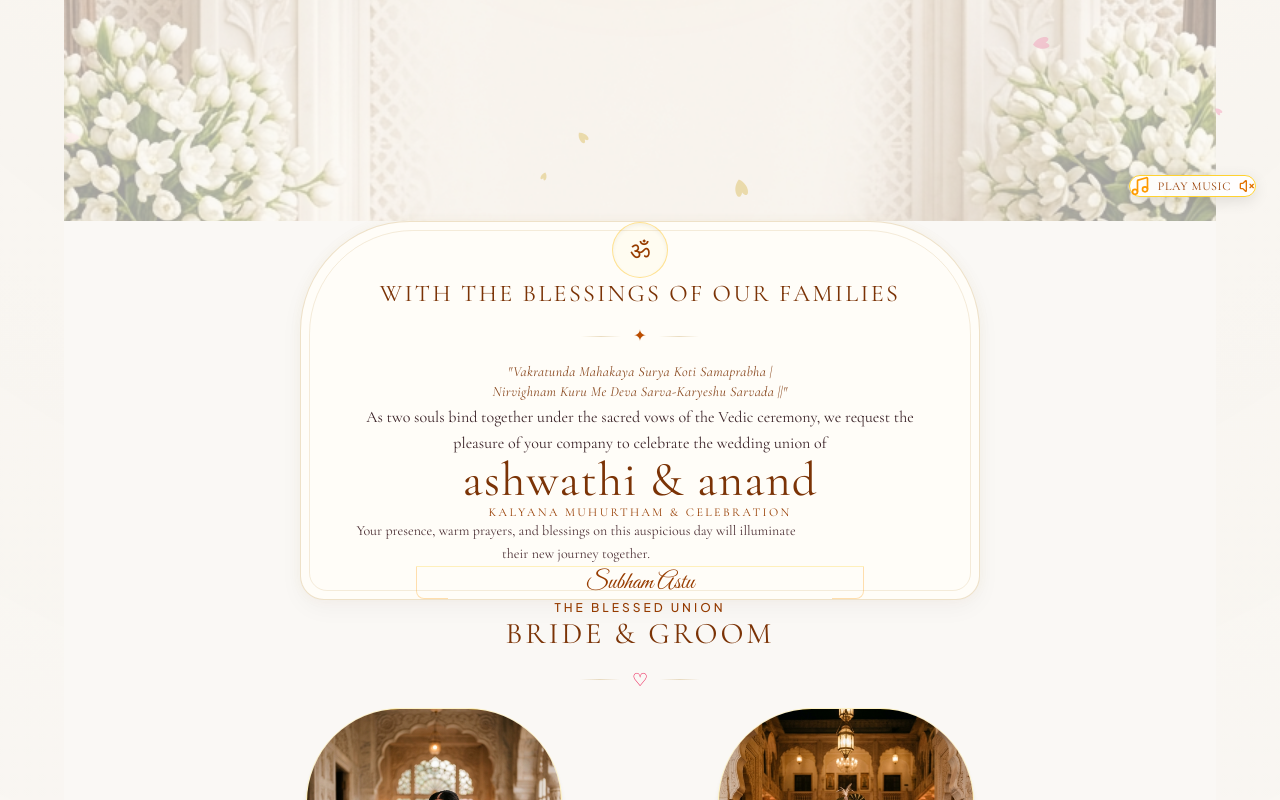
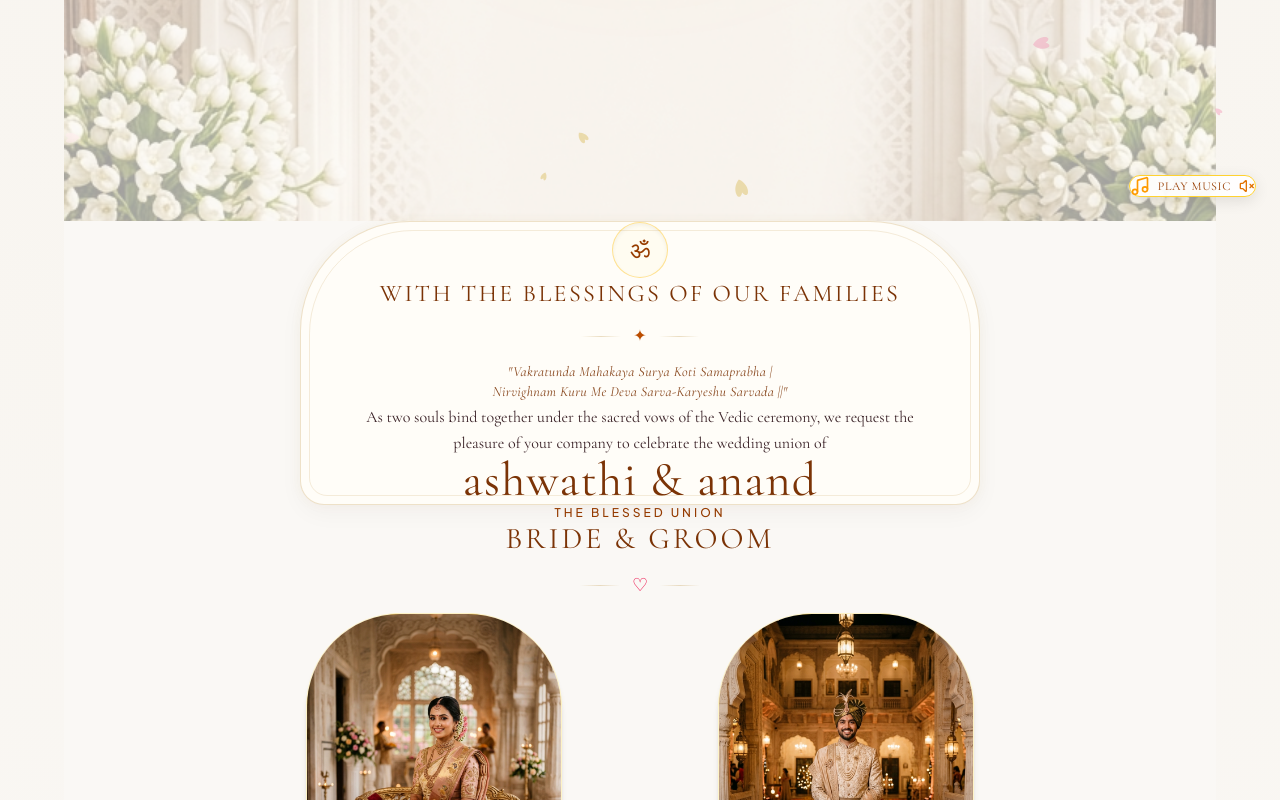
Before and after one commit to abraabra1391-coder/hindu-wedding, a React (Vite) app: page / in a window 1280 px wide. Shown: the part 579-1379 px from the top of the page. Built offline with nearby package versions, Linux system fonts and the light colour scheme; a web font is replaced by a local one.

Commit message:
Remove Kalyana Muhurtham, blessings text, and Subham Astu from InvitationCard

```diff
--- a/src/components/InvitationCard.jsx
+++ b/src/components/InvitationCard.jsx
@@ -42,22 +42,12 @@ export default function InvitationCard() {
             <span className="font-serif text-2xl sm:text-4xl md:text-5xl text-amber-900 font-medium tracking-wide block mb-2 lowercase">
               ashwathi & anand
             </span>
-            <span className="text-[10px] sm:text-xs font-normal tracking-[0.2em] text-amber-800 uppercase font-body block mt-2">
-              Kalyana Muhurtham & Celebration
-            </span>
           </div>
 
-          <p className="text-xs sm:text-sm text-[#4E3237] font-serif leading-relaxed max-w-md mx-auto mb-4">
-            Your presence, warm prayers, and blessings on this auspicious day will illuminate their new journey together.
-          </p>
+
         </div>
 
-        {/* Bottom Corner Ornaments */}
-        <div className="mt-8 flex items-center justify-between w-full max-w-md mx-auto px-2 border-t border-amber-300/30 pt-4">
-          <div className="w-8 h-8 border-l border-b border-amber-500/30 rounded-bl-lg" />
-          <span className="font-script text-xl sm:text-2xl text-amber-800 font-normal">Subham Astu</span>
-          <div className="w-8 h-8 border-r border-b border-amber-500/30 rounded-br-lg" />
-        </div>
+
       </motion.div>
     </section>
   );
```
